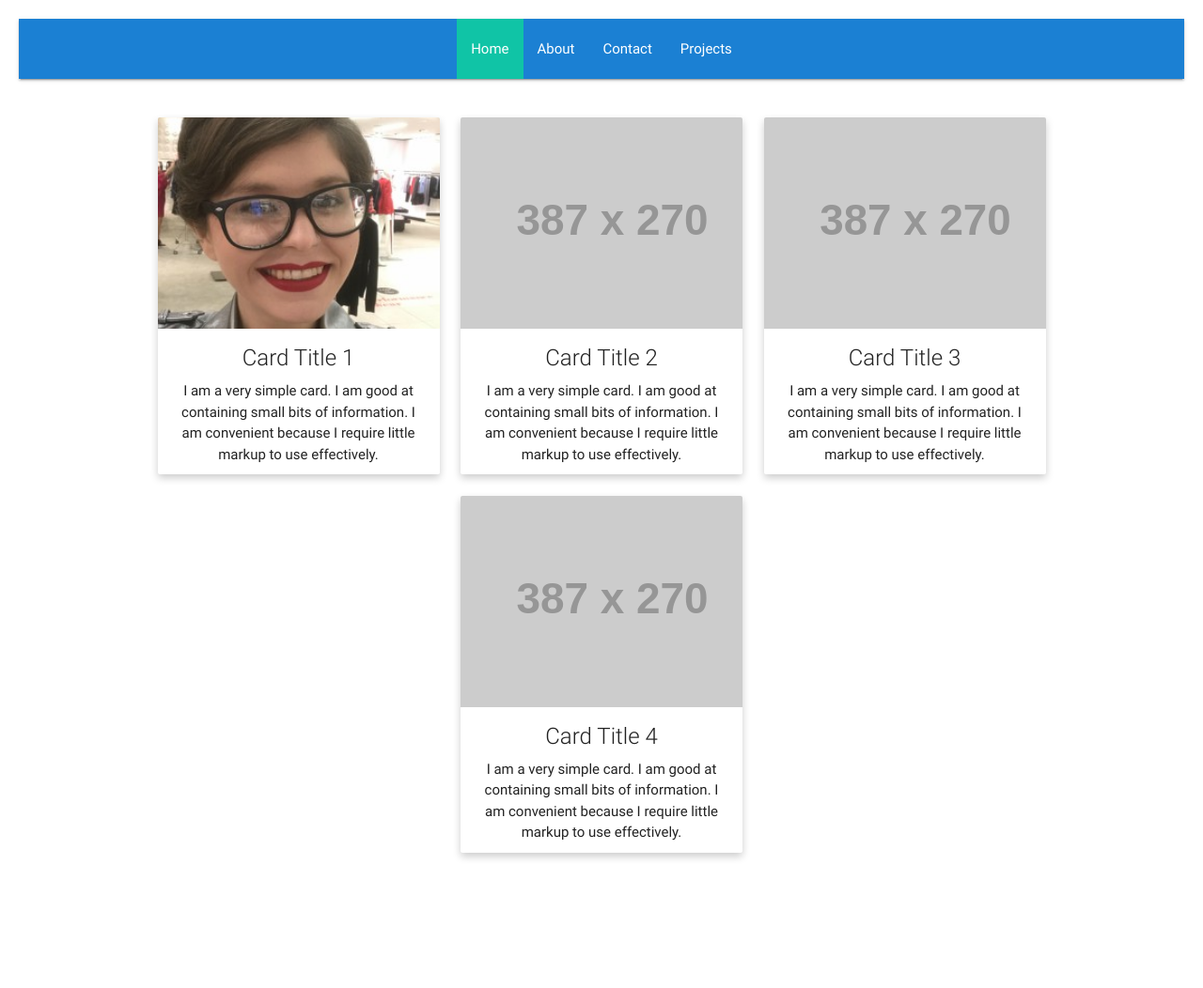
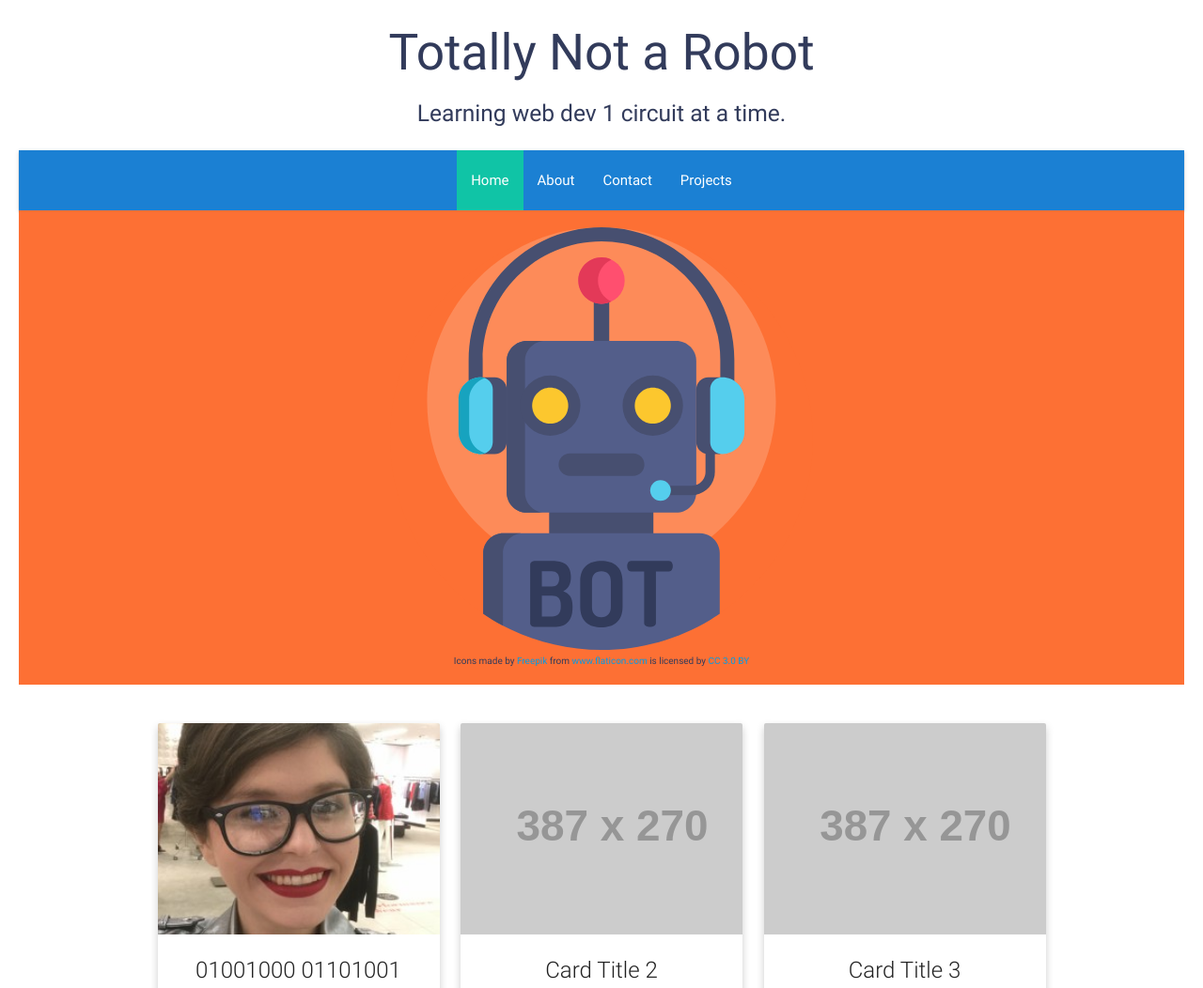
Before and after one commit to raven-wills/raven.codes, a plain HTML site: page index.html in a window 1280 px wide. Shown: the top 1052 px of the page at 94% size. Before the commit the page ends 969 px from the top, so only its background shows below. Drawn offline with nearby package versions, Linux system fonts and the light colour scheme; placeholder pictures from the web are drawn by us.

Commit message:
Add Banner

```diff
--- a/index.html
+++ b/index.html
@@ -14,6 +14,10 @@
 </head>
 
 <body>
+    <div class="title">
+        <h2>Totally Not a Robot</h2>
+        <h5>Learning web dev 1 circuit at a time.</h5>
+    </div>
     <!-- Nav bar -->
     <nav>
         <ul>
@@ -31,18 +35,28 @@
             </li>
         </ul>
     </nav>
+    <!-- Banner -->
+    <div class="banner">
+
+        <img src="images/robot.svg" alt="robot">
+        <br> Icons made by
+        <a href="http://www.freepik.com" title="Freepik">Freepik</a> from
+        <a href="https://www.flaticon.com/" title="Flaticon">www.flaticon.com</a> is licensed by
+        <a href="http://creativecommons.org/licenses/by/3.0/" title="Creative Commons BY 3.0" target="_blank">CC 3.0 BY</a>
+    </div>
+
     <!-- Posts -->
     <div class="post__container">
         <!-- Card 1 -->
         <div class="card">
-            <a href="http://google.com" target="blank">
+            <a href="posts/001.html">
                 <div class="image">
                     <img src="images/Headshot.jpg" alt="Author's Headshot" style="width:100%">
                 </div>
                 <div class="card-content">
-                    <span class="card-title">Card Title 1</span>
-                    <p>I am a very simple card. I am good at containing small bits of information. I am convenient because I
-                        require little markup to use effectively.</p>
+                    <span class="card-title">01001000 01101001</span>
+                    <p>Hello! I am Raven, and I do not feel that I am a robot. My logic and cognitive functions are normal.
+                    </p>
                 </div>
             </a>
         </div>
--- a/style.css
+++ b/style.css
@@ -1,5 +1,23 @@
 body {
   margin: 20px;
+}
+
+.title {
+  text-align: center;
+  color: #323b5b;
+  margin-bottom: 1.75rem;
+}
+
+.banner {
+  text-align: center;
+  font-size: 10px;
+  background-color: #fd7034;
+  padding: 1.2rem;
+  color: #323b5b;
+}
+
+.banner > img {
+  max-block-size: 450px;
 }
 
 .card {
@@ -39,12 +57,13 @@ body {
   color: inherit;
 }
 
-.image {
+.image > img {
   max-height: 15rem;
-  overflow: hidden;
+  margin: auto;
+  object-fit: cover;
 }
 
-img {
+.image > a > img {
   max-height: 15rem;
   margin: auto;
   object-fit: cover;
@@ -65,7 +84,6 @@ nav {
 }
 
 li {
-  /* float: center; */
   display: inline;
 }
 
```
Also changed, not shown: about.html (+4 -0 lines), contact.html (+4 -0 lines), posts/001.html (added, +41 -0 lines), images/robot.svg (added), 1 other file.
